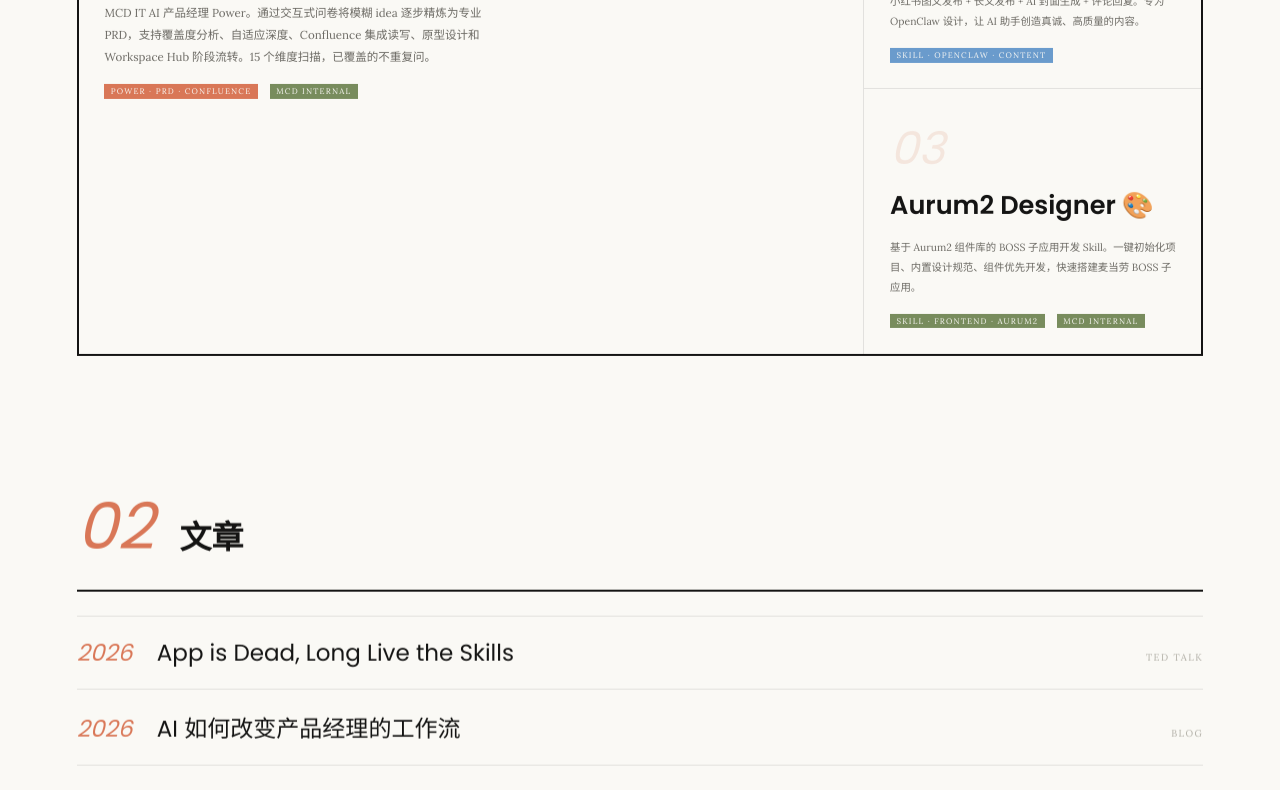
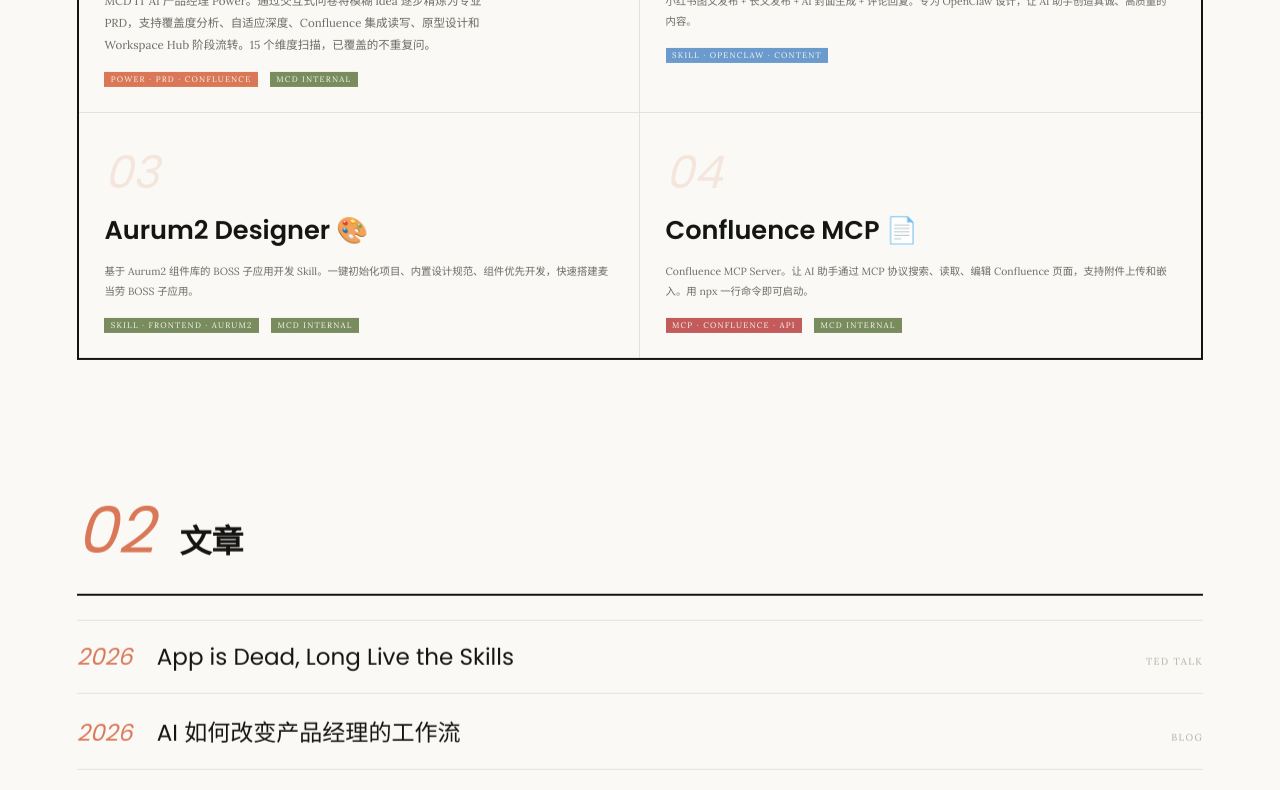
Before and after one commit to lucaszzz1202/lucaszhuang.com, a plain HTML site: page index.html in a window 1280 px wide. Shown: the part 755-1545 px from the top of the page. Drawn offline with Linux system fonts and the light colour scheme.

Commit message:
feat: add Confluence MCP card, switch to 2x2 bento grid

```diff
--- a/index.html
+++ b/index.html
@@ -125,11 +125,12 @@ body{font-family:var(--font-body);background:var(--bg);color:var(--text);overflo
 /* ===========================================
    BENTO SKILLS
    =========================================== */
-.bento{display:grid;grid-template-columns:1.4fr 0.6fr;grid-template-rows:auto auto;gap:0;border:2px solid var(--text)}
+.bento{display:grid;grid-template-columns:1fr 1fr;grid-template-rows:auto auto;gap:0;border:2px solid var(--text)}
 .bento-card{padding:clamp(1rem,2vw,2rem);border-right:1px solid var(--border);border-bottom:1px solid var(--border);position:relative;overflow:hidden;transition:background 0.4s,transform 0.3s}
-.bento-card:nth-child(1){grid-row:span 2;border-bottom:none}
-.bento-card:nth-child(3){border-bottom:none}
-.bento-card:nth-child(2),.bento-card:nth-child(3){border-right:none}
+.bento-card:nth-child(odd){border-right:1px solid var(--border)}
+.bento-card:nth-child(even){border-right:none}
+.bento-card:nth-child(1),.bento-card:nth-child(2){border-bottom:1px solid var(--border)}
+.bento-card:nth-child(3),.bento-card:nth-child(4){border-bottom:none}
 .bento-card:hover{background:var(--gold-ghost);transform:scale(1.01)}
 .bento-card .idx{font-family:var(--font-display);font-size:clamp(2rem,3.5vw,3rem);color:var(--gold-dim);font-style:italic;margin-bottom:0.3rem}
 .bento-card h3{font-family:var(--font-display);font-size:clamp(1.3rem,2vw,1.8rem);font-weight:600;margin-bottom:0.8rem}
@@ -138,7 +139,8 @@ body{font-family:var(--font-body);background:var(--bg);color:var(--text);overflo
 .bento-card:nth-child(1) .pill{background:var(--gold)}
 .bento-card:nth-child(2) .pill{background:var(--accent-blue)}
 .bento-card:nth-child(3) .pill{background:var(--accent-green)}
-.bento-card:first-child h3{font-size:clamp(1.6rem,2.5vw,2.2rem);margin-bottom:1rem}
+.bento-card:nth-child(4) .pill{background:#c45b5b}
+.bento-card h3{font-size:clamp(1.3rem,2vw,1.8rem);font-weight:600;margin-bottom:0.8rem}
 .bento-card:first-child p{font-size:clamp(0.7rem,0.9vw,0.85rem);max-width:400px}
 
 /* ===========================================
@@ -201,8 +203,7 @@ body{font-family:var(--font-body);background:var(--bg);color:var(--text);overflo
    =========================================== */
 @media(max-width:768px){
   .hero{grid-template-columns:1fr}.hero-right::after{display:none}
-  .bento{grid-template-columns:1fr}.bento-card:nth-child(1){grid-row:auto}
-  .bento-card{border-right:none!important;border-bottom:1px solid var(--border)!important}.bento-card:last-child{border-bottom:none!important}
+  .bento{grid-template-columns:1fr}.bento-card{border-right:none!important;border-bottom:1px solid var(--border)!important}.bento-card:last-child{border-bottom:none!important}
   .about-split{grid-template-columns:1fr}.about-avatar{max-width:200px;margin:0 auto}
   .contact-grid{grid-template-columns:1fr}.contact-cell{border-right:none!important;border-bottom:1px solid var(--border)}.contact-cell:last-child{border-bottom:none}
   .work-row{grid-template-columns:60px 1fr 80px}
@@ -291,6 +292,16 @@ body{font-family:var(--font-body);background:var(--bg);color:var(--text);overflo
         <span class="en">BOSS sub-app development Skill based on Aurum2 component library. One-click project init, built-in design specs, component-first development for McDonald's BOSS platform.</span>
       </p>
       <div class="pill">Skill · Frontend · Aurum2</div>
+      <div class="pill" style="background:var(--accent-green);margin-left:0.5rem">McD Internal</div>
+    </a>
+    <a class="bento-card reveal stagger-4" href="https://gitlab-ex.mcd.com.cn/hub/mcp/mcd.mcp-confluence" target="_blank" style="text-decoration:none;color:inherit;display:block;cursor:pointer">
+      <div class="idx">04</div>
+      <h3>Confluence MCP 📄</h3>
+      <p>
+        <span class="zh">Confluence MCP Server。让 AI 助手通过 MCP 协议搜索、读取、编辑 Confluence 页面，支持附件上传和嵌入。用 npx 一行命令即可启动。</span>
+        <span class="en">Confluence MCP Server. Enables AI assistants to search, read, and update Confluence pages via MCP protocol, with attachment upload and embedding. One-line npx startup.</span>
+      </p>
+      <div class="pill">MCP · Confluence · API</div>
       <div class="pill" style="background:var(--accent-green);margin-left:0.5rem">McD Internal</div>
     </a>
   </div>
```
